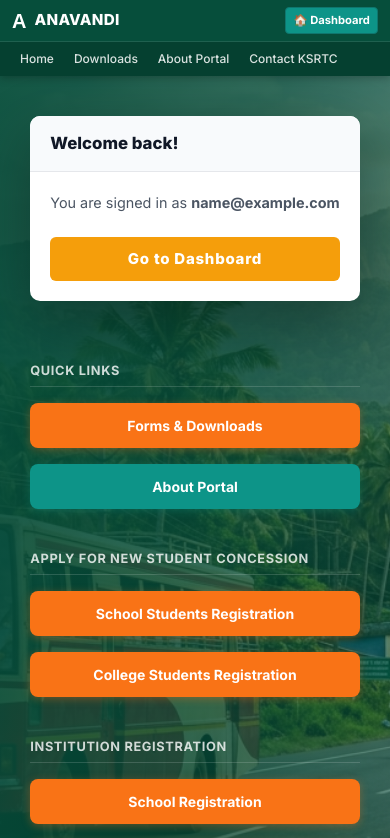
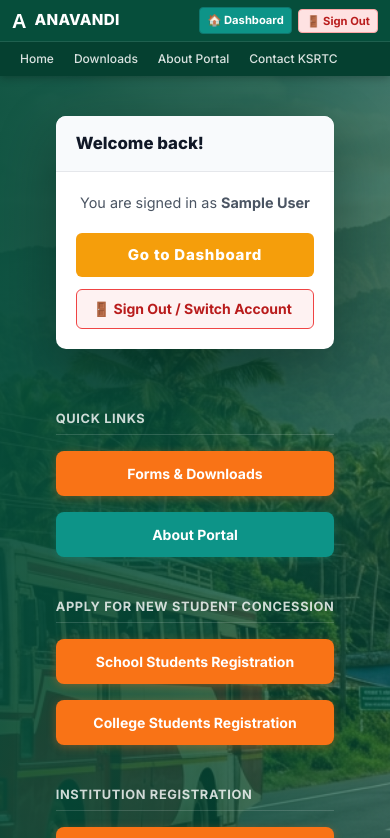
Before and after one commit to Veerakarthik-M/coderoad, a React (Vite) app in the folder client/: page / in a window 390 px wide. Shown: the top 838 px of the page. Built offline with nearby package versions, Linux system fonts and the light colour scheme; no server answers; sample sign-in values are in the browser's storage.

Commit message:
fix(mobile): add accessible sign out and logout buttons for mobile screens and conductor

```diff
--- a/client/src/App.jsx
+++ b/client/src/App.jsx
@@ -30,7 +30,33 @@
   return (
     <div className="app-shell">
       <div className="app-shell__mobile-header">
-        <button className="mobile-menu-btn" onClick={() => setSidebarOpen(true)}>☰ Menu</button>
+        <button className="mobile-menu-btn" onClick={() => setSidebarOpen(true)}>
+          ☰ Menu
+        </button>
+        <div style={{ display: 'flex', alignItems: 'center', gap: '0.5rem' }}>
+          <span style={{ fontSize: '0.75rem', fontWeight: 600, color: '#e2e8f0', maxWidth: '140px', overflow: 'hidden', textOverflow: 'ellipsis', whiteSpace: 'nowrap' }}>
+            {user.name || user.email}
+          </span>
+          <button
+            onClick={onLogout}
+            style={{
+              background: '#dc2626',
+              color: '#ffffff',
+              border: 'none',
+              borderRadius: '6px',
+              padding: '0.35rem 0.65rem',
+              fontSize: '0.75rem',
+              fontWeight: 700,
+              cursor: 'pointer',
+              display: 'inline-flex',
+              alignItems: 'center',
+              gap: '0.25rem'
+            }}
+            id="mobile-header-logout"
+          >
+            🚪 Logout
+          </button>
+        </div>
       </div>
       <div className={`app-shell__sidebar ${sidebarOpen ? 'app-shell__sidebar--open' : ''}`}>
         {sidebarOpen && <div className="sidebar-overlay" onClick={() => setSidebarOpen(false)}></div>}
@@ -63,9 +89,9 @@
 
   return (
     <BrowserRouter>
-      <Navbar user={user} />
+      <Navbar user={user} onLogout={handleLogout} />
       <Routes>
-        <Route path="/" element={<Landing user={user} onAuth={handleAuth} />} />
+        <Route path="/" element={<Landing user={user} onAuth={handleAuth} onLogout={handleLogout} />} />
         <Route path="/login" element={<Login onAuth={handleAuth} />} />
         <Route path="/login/institution" element={<Login portal="institution" onAuth={handleAuth} />} />
         <Route path="/login/ksrtc" element={<Login portal="ksrtc" onAuth={handleAuth} />} />
@@ -93,7 +119,7 @@
         </Route>
 
         {/* Conductor app runs standalone */}
-        <Route path="/conductor" element={<ConductorVerifier />} />
+        <Route path="/conductor" element={<ConductorVerifier onLogout={handleLogout} />} />
 
         <Route path="*" element={<Navigate to="/" />} />
       </Routes>
--- a/client/src/components/Navbar.jsx
+++ b/client/src/components/Navbar.jsx
@@ -1,6 +1,6 @@
 import { Link, useLocation, useNavigate } from 'react-router-dom';
 
-export default function Navbar({ user }) {
+export default function Navbar({ user, onLogout }) {
   const location = useLocation();
   const navigate = useNavigate();
 
@@ -39,9 +39,29 @@
           <div className="official-nav__spacer" />
           <div className="official-nav__login-btns">
             {user ? (
-              <Link to={`/${user.role}`} className="official-nav__login-btn official-nav__login-btn--primary">
-                🏠 Dashboard
-              </Link>
+              <div style={{ display: 'flex', gap: '0.4rem', alignItems: 'center' }}>
+                <Link to={`/${user.role}`} className="official-nav__login-btn official-nav__login-btn--primary" id="nav-dashboard-btn">
+                  🏠 Dashboard
+                </Link>
+                {onLogout && (
+                  <button
+                    type="button"
+                    onClick={onLogout}
+                    className="official-nav__login-btn"
+                    style={{
+                      background: '#fee2e2',
+                      color: '#b91c1c',
+                      border: '1px solid #fca5a5',
+                      cursor: 'pointer',
+                      fontWeight: 700
+                    }}
+                    id="nav-signout-btn"
+                    title="Sign Out"
+                  >
+                    🚪 Sign Out
+                  </button>
+                )}
+              </div>
             ) : (
               <>
                 <Link to="/login/institution" className="official-nav__login-btn official-nav__login-btn--secondary" id="nav-school-login" title="College & School Login">
--- a/client/src/index.css
+++ b/client/src/index.css
@@ -309,20 +309,6 @@
 /* Hero sign-in panel */
 .hero-login-panel{background:white;border-radius:10px;overflow:hidden;box-shadow:0 20px 60px rgba(0,0,0,.3)}
 .hero-login-panel__header{background:#f8fafc;border-bottom:1px solid #e5e7eb;padding:1rem 1.25rem}
-.hero-login-panel__title{font-size:1.05rem;font-weight:800;color:#111827;line-height:1.35}
-.hero-login-panel__body{padding:1.25rem}
-.hero-login-panel__submit{width:100%;padding:.65rem;background:#f59e0b;color:white;border:none;border-radius:6px;font-size:.9375rem;font-weight:800;cursor:pointer;letter-spacing:.05em;transition:background .15s;text-decoration:none;display:block;text-align:center}
-.hero-login-panel__submit:hover{background:#d97706}
-
-@media(max-width:860px){
-  .landing-hero__two-col{grid-template-columns:1fr}
-  .landing-hero__right{order:-1}
-  .official-nav__login-btns{display:none}
-}
-.landing-hero__inner{position:relative;z-index:2;max-width:1200px;margin:0 auto;padding:4rem 1.5rem;width:100%}
-.landing-hero__eyebrow{display:flex;align-items:center;gap:.5rem;font-size:.8125rem;font-weight:700;text-transform:uppercase;letter-spacing:.08em;color:rgba(255,255,255,.65);margin-bottom:1rem;flex-wrap:wrap}
-.landing-hero__eyebrow span{background:rgba(255,255,255,.12);padding:3px 10px;border-radius:4px}
-.landing-hero__title{font-size:clamp(1.75rem,4vw,2.75rem);font-weight:900;line-height:1.15;color:white;margin-bottom:1rem}
 .landing-hero__title em{color:#93c5fd;font-style:normal}
 .landing-hero__desc{font-size:1.0625rem;color:rgba(255,255,255,.8);line-height:1.7;max-width:600px;margin-bottom:1.5rem}
 .landing-hero__actions{display:flex;gap:.75rem;flex-wrap:wrap}
@@ -498,7 +484,11 @@
 @media(max-width:860px){
   .landing-hero__two-col{grid-template-columns:1fr}
   .landing-hero__right{order:-1}
+  .official-nav__login-btns{display:flex;gap:0.35rem}
 }
+.landing-hero__inner{position:relative;z-index:2;max-width:1200px;margin:0 auto;padding:4rem 1.5rem;width:100%}
+.landing-hero__eyebrow{display:flex;align-items:center;gap:.5rem;font-size:.8125rem;font-weight:700;text-transform:uppercase;letter-spacing:.08em;color:rgba(255,255,255,.65);margin-bottom:1rem;flex-wrap:wrap}
+.landing-hero__eyebrow span{background:rgba(255,255,255,.12);padding:3px 10px;border-radius:4px}
 .landing-hero__title{font-size:clamp(1.75rem,4vw,2.75rem);font-weight:900;line-height:1.15;color:white;margin-bottom:1rem}
 .landing-hero__title em{color:#93c5fd;font-style:normal}
 .landing-hero__desc{font-size:1.0625rem;color:rgba(255,255,255,.8);line-height:1.7;max-width:600px;margin-bottom:1.5rem}
@@ -590,6 +580,9 @@
 
 /* duplicate nav block removed */
 
+/* ── App Shell Mobile Header ── */
+.app-shell__mobile-header { display: none; }
+
 /* ── Comprehensive Mobile Responsive ── */
 @media (max-width: 900px) {
   .app-shell__sidebar {
@@ -612,27 +605,34 @@
     z-index: 999;
   }
   .app-shell__mobile-header {
-    display: flex;
+    display: flex !important;
     align-items: center;
-    background: var(--nav-bg);
+    justify-content: space-between;
+    background: #0f172a;
     padding: 0.75rem 1rem;
     color: white;
     position: sticky;
     top: 0;
-    z-index: 99;
+    z-index: 999;
+    box-shadow: 0 2px 8px rgba(0,0,0,0.15);
   }
   .mobile-menu-btn {
-    background: transparent;
-    border: none;
+    background: #1e293b;
+    border: 1px solid #334155;
     color: white;
-    font-size: 1.25rem;
+    font-size: 0.9rem;
     font-weight: 700;
     cursor: pointer;
+    padding: 0.35rem 0.75rem;
+    border-radius: 6px;
+    display: inline-flex;
+    align-items: center;
+    gap: 0.35rem;
   }
   .problem-solution { grid-template-columns: 1fr; }
   .app-shell__content { padding: 1rem; }
 }
-.app-shell__mobile-header { display: none; }
+
 
 /* Landing hero two-column → single column on mobile */
 .landing-hero__two-col {
--- a/client/src/pages/ConductorVerifier.jsx
+++ b/client/src/pages/ConductorVerifier.jsx
@@ -249,10 +249,19 @@
 }
 
 // --- Main Conductor App ---
-export default function ConductorVerifier() {
+export default function ConductorVerifier({ onLogout }) {
   const navigate = useNavigate();
   const user = api.getUser();
   const online = useNetworkStatus();
+
+  const handleSignOut = () => {
+    if (onLogout) {
+      onLogout();
+    } else {
+      api.logout();
+    }
+    navigate('/login/ksrtc');
+  };
 
   const [scanning, setScanning] = useState(false);
   const [result, setResult] = useState(null);
@@ -419,7 +428,7 @@
           <div className="conductor-header__brand">🚌 ANAVANDI Conductor</div>
           <div className="conductor-header__meta">{user.name} · KSRTC</div>
         </div>
-        <div style={{ display: 'flex', alignItems: 'center', gap: '0.625rem' }}>
+        <div style={{ display: 'flex', alignItems: 'center', gap: '0.625rem', flexWrap: 'wrap', justifyContent: 'flex-end' }}>
           {/* Sync indicator */}
           {lastSync && (
             <div style={{ fontSize: '0.65rem', color: 'var(--text-muted)', textAlign: 'right' }}>
@@ -430,6 +439,28 @@
             <div className={`network-dot network-dot--${online ? 'online' : 'offline'}`} />
             {online ? 'Online' : 'Offline'}
           </div>
+          <button
+            type="button"
+            onClick={handleSignOut}
+            className="btn btn--outline"
+            id="conductor-logout-btn"
+            style={{
+              padding: '0.35rem 0.65rem',
+              fontSize: '0.75rem',
+              fontWeight: 700,
+              background: '#fee2e2',
+              color: '#b91c1c',
+              border: '1px solid #fca5a5',
+              borderRadius: '6px',
+              cursor: 'pointer',
+              display: 'inline-flex',
+              alignItems: 'center',
+              gap: '0.25rem'
+            }}
+            title="Sign Out / Exit"
+          >
+            🚪 Sign Out
+          </button>
         </div>
       </div>
 
--- a/client/src/pages/Landing.jsx
+++ b/client/src/pages/Landing.jsx
@@ -73,7 +73,7 @@
   );
 }
 
-export default function Landing({ user, onAuth }) {
+export default function Landing({ user, onAuth, onLogout }) {
   return (
     <main>
       <section className="landing-hero" id="home">
@@ -106,8 +106,35 @@
                 <div className="hero-login-panel">
                   <div className="hero-login-panel__header"><h2 className="hero-login-panel__title">Welcome back!</h2></div>
                   <div className="hero-login-panel__body" style={{ textAlign: 'center' }}>
-                    <p style={{ color: 'var(--text-secondary)', marginBottom: '1.5rem', fontSize: '0.9rem' }}>You are signed in as <strong>{user.email}</strong></p>
-                    <Link to={`/${user.role}`} className="hero-login-panel__submit" style={{ display: 'block', textDecoration: 'none', textAlign: 'center' }}>Go to Dashboard</Link>
+                    <p style={{ color: 'var(--text-secondary)', marginBottom: '1.25rem', fontSize: '0.9rem' }}>
+                      You are signed in as <strong>{user.name || user.email}</strong>
+                    </p>
+                    <div style={{ display: 'flex', flexDirection: 'column', gap: '0.75rem' }}>
+                      <Link to={`/${user.role}`} className="hero-login-panel__submit" id="hero-dashboard-btn" style={{ display: 'block', textDecoration: 'none', textAlign: 'center' }}>
+                        Go to Dashboard
+                      </Link>
+                      {onLogout && (
+                        <button
+                          type="button"
+                          onClick={onLogout}
+                          id="hero-logout-btn"
+                          className="btn btn--outline"
+                          style={{
+                            width: '100%',
+                            borderColor: '#ef4444',
+                            color: '#b91c1c',
+                            background: '#fef2f2',
+                            fontWeight: 700,
+                            padding: '0.65rem 1rem',
+                            borderRadius: '6px',
+                            cursor: 'pointer',
+                            fontSize: '0.875rem'
+                          }}
+                        >
+                          🚪 Sign Out / Switch Account
+                        </button>
+                      )}
+                    </div>
                   </div>
                 </div>
               ) : (
```
